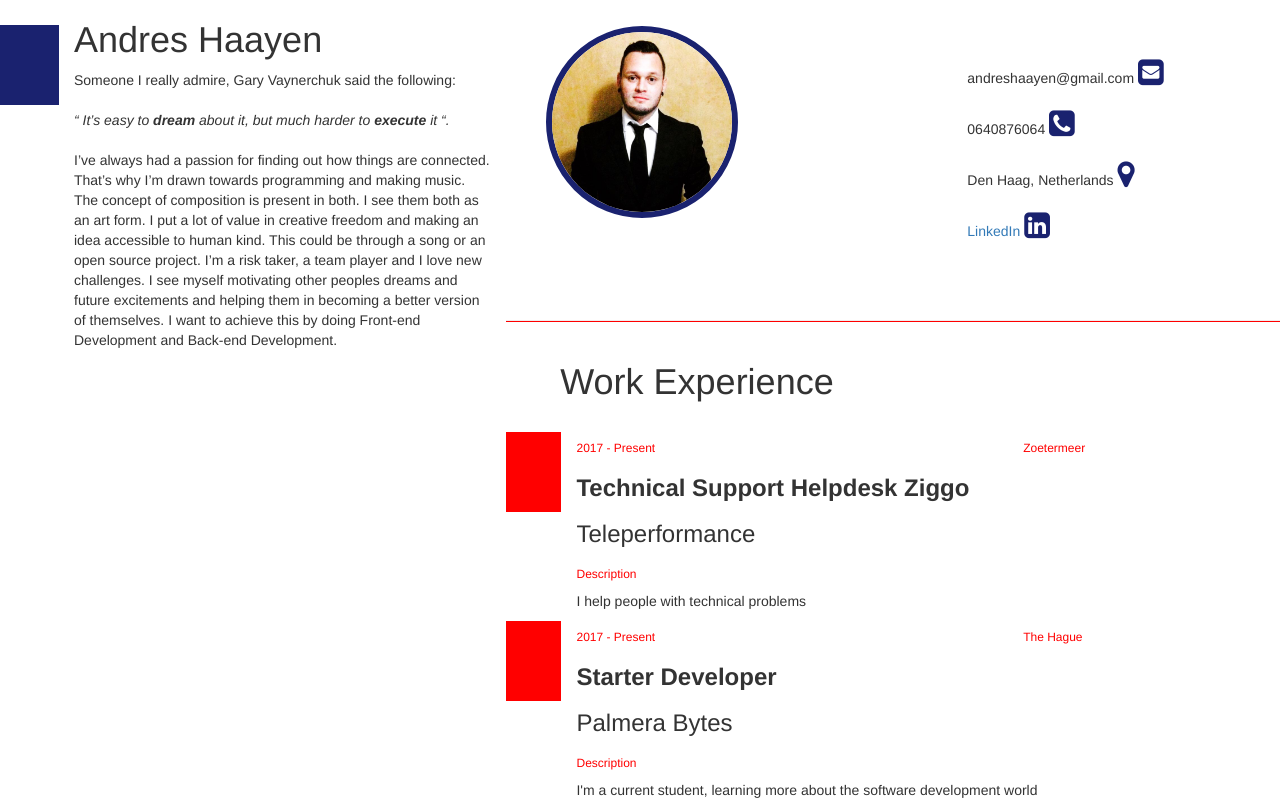
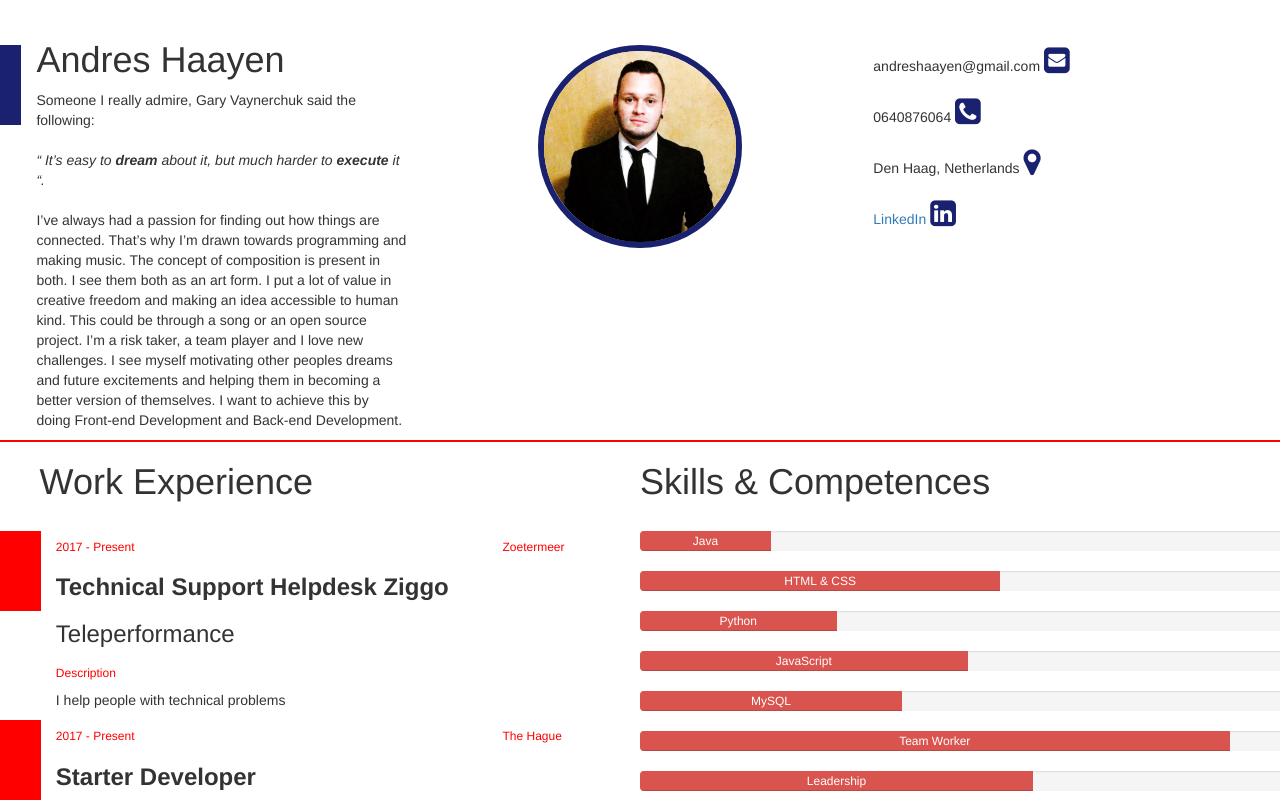
Before and after one commit to AHaayen/CV-HTML, a website: page index.html in a window 1280 px wide. Shown: the top 803 px of the page. Drawn offline with nearby package versions, Linux system fonts and the light colour scheme.

Commit message:
Fixing codes

```diff
--- a/css/style.css
+++ b/css/style.css
@@ -9,23 +9,26 @@ h4 {
   color: red;
 }
 
-#header {
-  height:300px;
+.header {
+  padding-top:20px;
+  border-bottom-style:solid;
+  border-bottom-width: 2px;
+  border-bottom-color:red;
 }
 
 
 img{
-  margin-top: 2vw;
-  width: 15vw;
+  margin-top: 25px;
+  margin-left: 25%;
+  width: 50%;
   border-radius: 100%;
   border-width: 6px;
   border-color:#1A226F;
   border-style: solid;
-  margin-left: 2vw;
 }
 
 .contact-details{
- padding-top: 1.5cm;
+  margin-top: 25px;
 }
 
 .margin-fix {
--- a/index.html
+++ b/index.html
@@ -17,10 +17,16 @@
 
 <body>
   <section id="container-fluid">
-    <Header id="header" class="row">
+
+    <Header class="header row">
+
+      <section class="col-lg-4 col-md-4 col-sm-4">
         <section class="row">
-        <section style="margin-top:25px;background-color:#1A226F; width:89px; height:80px" class="col-lg-1"></section>
-        <section class="col-lg-4">
+
+          <section style="margin-top:25px;background-color:#1A226F; height:80px" class="col-lg-1 col-md-1 col-xs-1"></section>
+
+          <section class="col-lg-11 col-md-11 col-xs-11">
+
             <h1>Andres Haayen</h1>
             <p>
               Someone I really admire, Gary Vaynerchuk said the following:
@@ -37,16 +43,19 @@
               peoples dreams and future excitements and helping them in becoming a better version of themselves. I want to
               achieve this by doing Front-end Development and Back-end Development.
             </p>
+          </section>
+        </section>
+      </section>
 
-        </section>
-        <section class="col-lg-4">
+
+      <section class="col-lg-4 col-md-4 col-xs-4">
 
         <img src="img/andres.jpg" />
 
       </section>
 
 
-        <section class="contact-details col-lg-3">
+      <section class="contact-details col-lg-4 col-md-4 col-xs-4">
 
         <span class="contact-span">andreshaayen@gmail.com</span>
         <i class="fa fa-envelope-square fa-2x" style="font-size:30px;color:#1A226F" aria-hidden="true"></i>
@@ -65,12 +74,12 @@
         </span>
         <i class="fa fa-linkedin-square fa-2x" style="font-size:30px;color:#1A226F"></i>
       </section>
-        </div>
+    </Header>
+    <!-- End of the header -->
 
-    </Header>
-    <hr>
+
     <section class="row">
-      <section class="work-experience col-lg-6 col-md-2 col-sm-8 col-xs-1">
+      <section class="work-experience col-lg-6 col-md-6 col-sm-8 col-xs-1">
         <div class="row">
           <!-- WORK EXPERIENCE -->
           <h1 class="col-lg-offset-1">Work Experience</h1>
@@ -272,8 +281,8 @@
           </div>
           <div class="progress">
             <div class="progress-bar progress-bar-danger" role="progressbar" aria-valuenow="60" aria-valuemin="0" aria-valuemax="100"
-              style="width: 45%;">
-              <span class="sr-only">45% Complete</span>HTML & CSS
+              style="width: 55%;">
+              <span class="sr-only">55% Complete</span>HTML & CSS
             </div>
           </div>
           <div class="progress">
@@ -352,6 +361,7 @@
 
         </div>
       </section>
+    </section>
 
 
 
```
Lines whose indentation alone changed are shown as unchanged.
